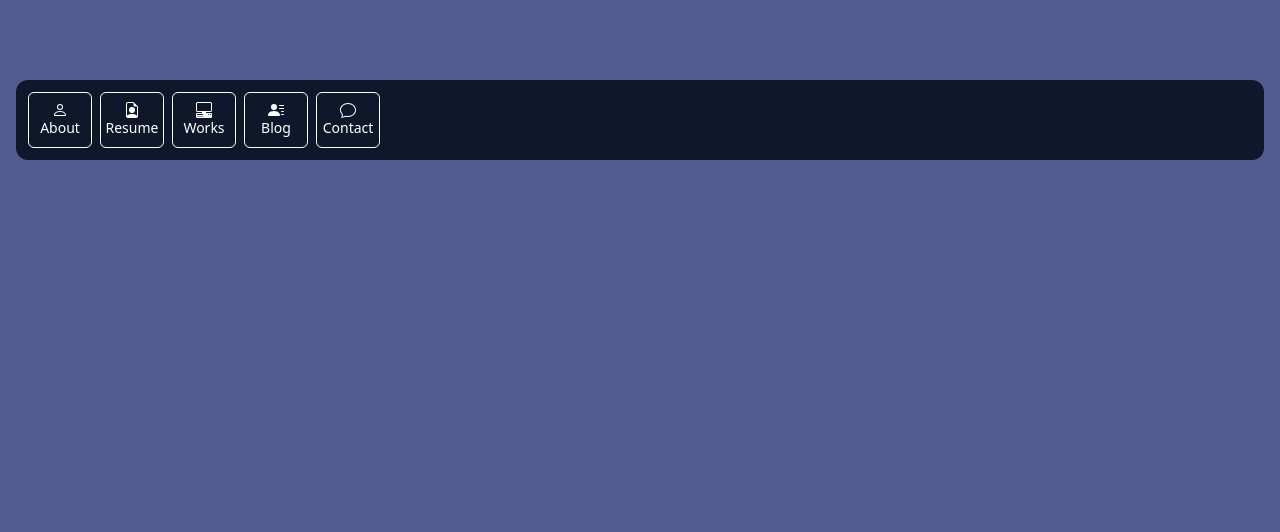
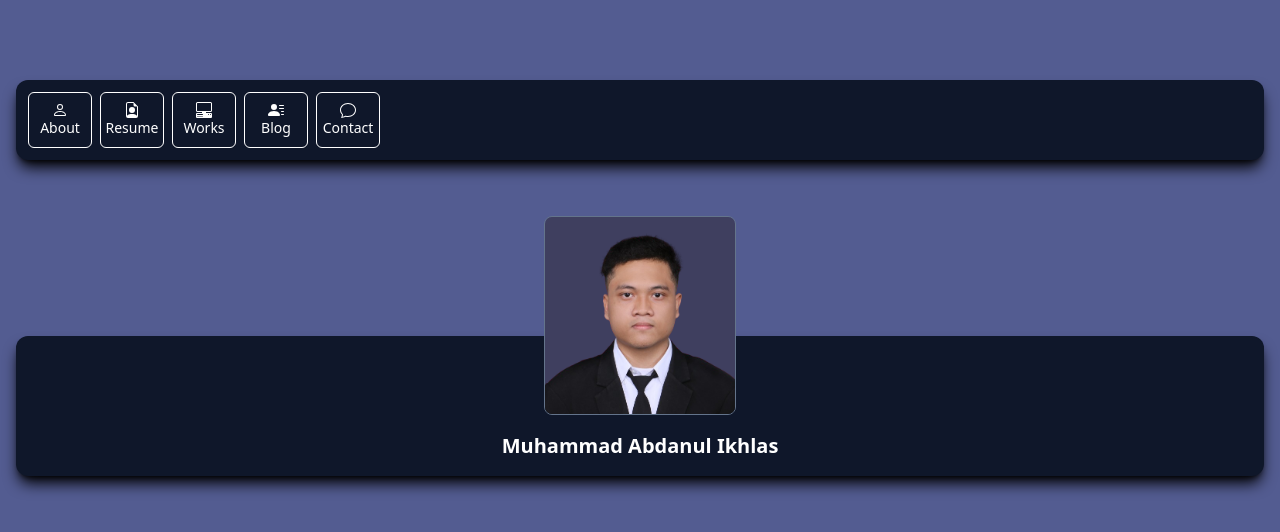
Before and after one commit to AbdanulIkhlas/AbdanulIkhlas.github.io, a website: page index.html in a window 1280 px wide. Drawn offline with Linux system fonts and the light colour scheme.

Commit message:
persiapan membuat aside

```diff
--- a/index.html
+++ b/index.html
@@ -11,7 +11,7 @@
 
 <body class="bg-[#535C91] h-screen w-screen bg-cover bg-no-repeat px-4 py-20 box-border">
     <!-- NAVBAR -->
-    <nav class="flex gap-2 w-full bg-primaryColor p-3 rounded-xl text-white text-sm box-border">
+    <nav class="flex gap-2 text-sm w-full bg-primaryColor p-3 rounded-xl text-white  box-border shadow-lg shadow-black">
         <!-- ABOUT -->
         <a href="./src/pages/about.html" class="flex flex-col justify-center items-center w-16 h-14 border border-white rounded-md
         hover:bg-blue-500">
@@ -64,10 +64,15 @@
             <p>Contact</p>
         </a>
     </nav>
-    <main>
-        <aside></aside>
+    <main class="mt-44 box-border">
+        <aside class="relative flex flex-col items-center w-full py-4 text-white  bg-primaryColor shadow-lg shadow-black rounded-xl selection:box-border">
+            <img src="./public/image/profil.png" alt="KLaZ Profil"
+            class="absolute top-[-120px] w-48 rounded-lg border border-slate-500 ">
+            <h1 class="text-xl font-bold mt-20 ">Muhammad Abdanul Ikhlas</h1>
+        </aside>
         <article></article>
     </main>
+    <script src="./src/js/controller"></script>
 </body>
 
 </html>
```
Also changed, not shown: public/image/profil.png (added), src/js/controller.js (added), src/style/output.css.
